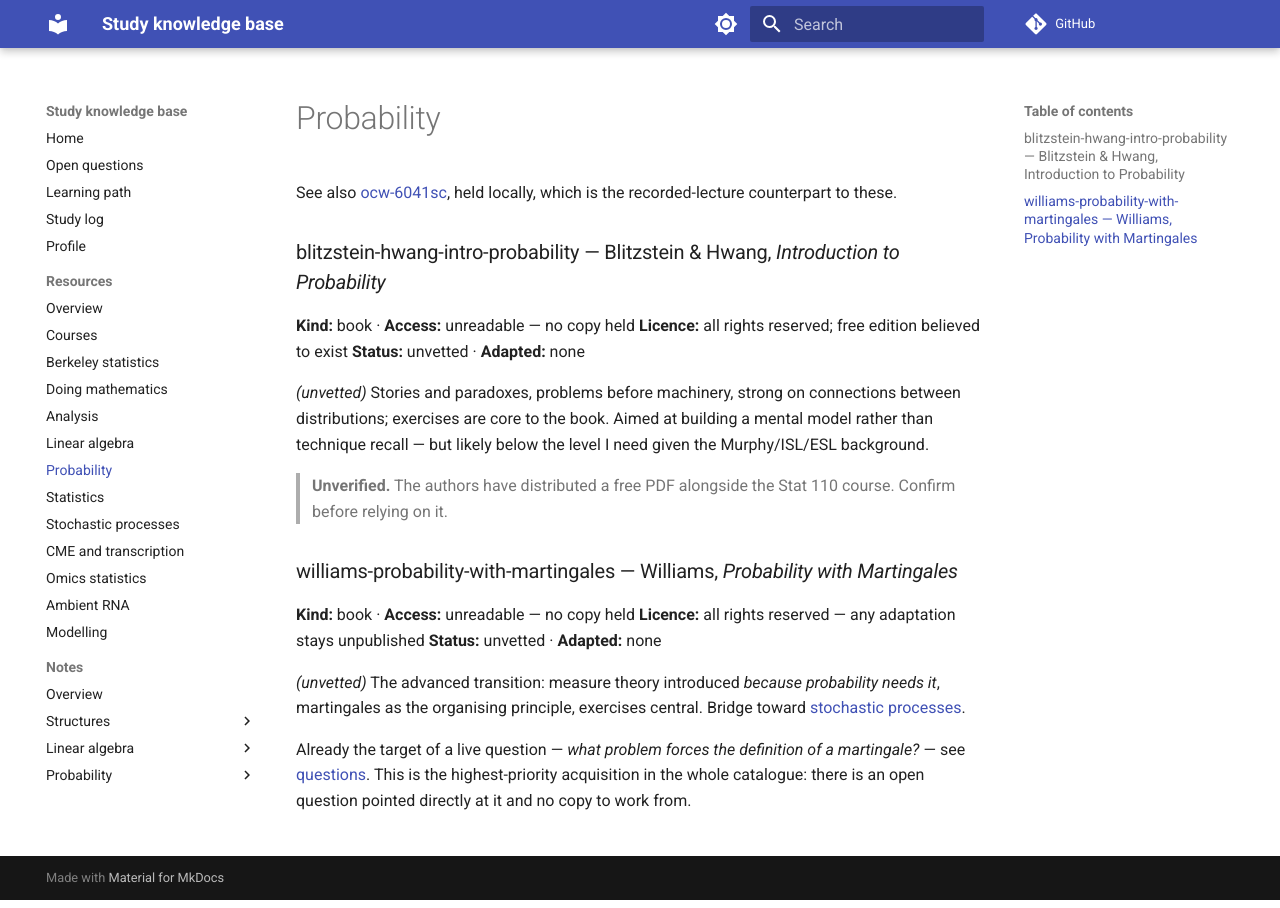
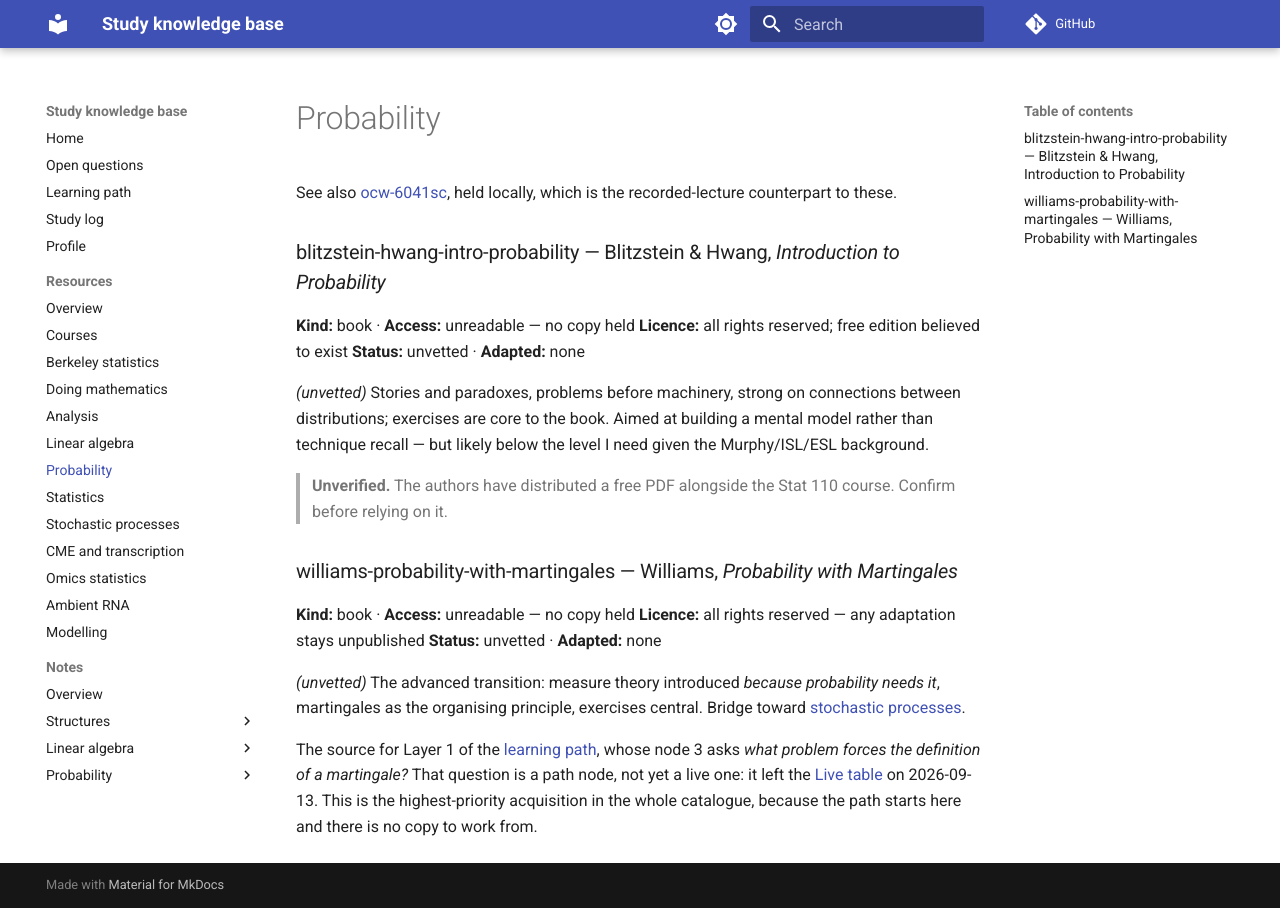
Before and after one commit to Claptar/knowledge-base, an MkDocs documentation site: the page built from docs/resources/probability.md, in a window 1280 px wide. Built offline with MkDocs 1.6.1 and Material for MkDocs 9.7.7, drawn with Linux system fonts in a browser that asks for light colours; comment, search, counter and statistics services are not loaded.

Commit message:
Correct stale statements about the skills and the martingale question
Co-Authored-By: Claude Opus 5.5 <noreply@anthropic.com>

```diff
--- a/docs/resources/probability.md
+++ b/docs/resources/probability.md
@@ -30,6 +30,8 @@ technique recall — but likely below the level I need given the Murphy/ISL/ESL
 martingales as the organising principle, exercises central. Bridge toward
 [stochastic processes](stochastic-processes.md).
 
-Already the target of a live question — *what problem forces the definition of a martingale?* — see
-[questions](../questions.md). This is the highest-priority acquisition in the whole catalogue:
-there is an open question pointed directly at it and no copy to work from.
+The source for Layer 1 of the [learning path](../path.md#layer-1-conditioning-and-information),
+whose node 3 asks *what problem forces the definition of a martingale?* That question is a path
+node, not yet a live one: it left the [Live table](../questions.md#live) on 2026-09-13. This is
+the highest-priority acquisition in the whole catalogue, because the path starts here and there
+is no copy to work from.
```
Also changed, not shown: CLAUDE.md (+8 -2 lines), README.md (+1 -1 lines), skills/study-mentor/references/kb-structure.md (+1 -1 lines).
